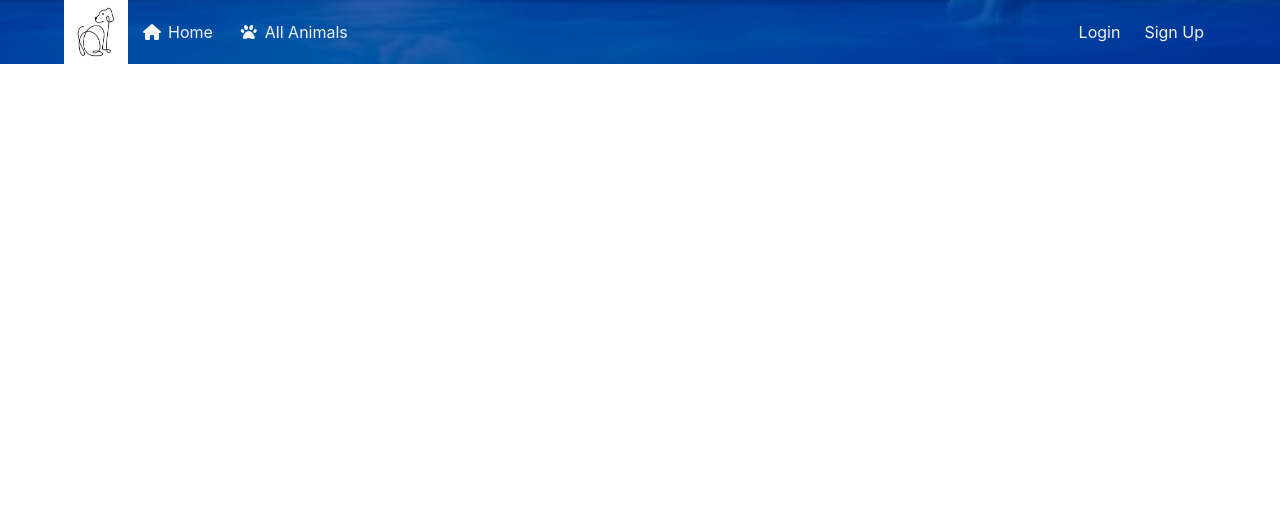
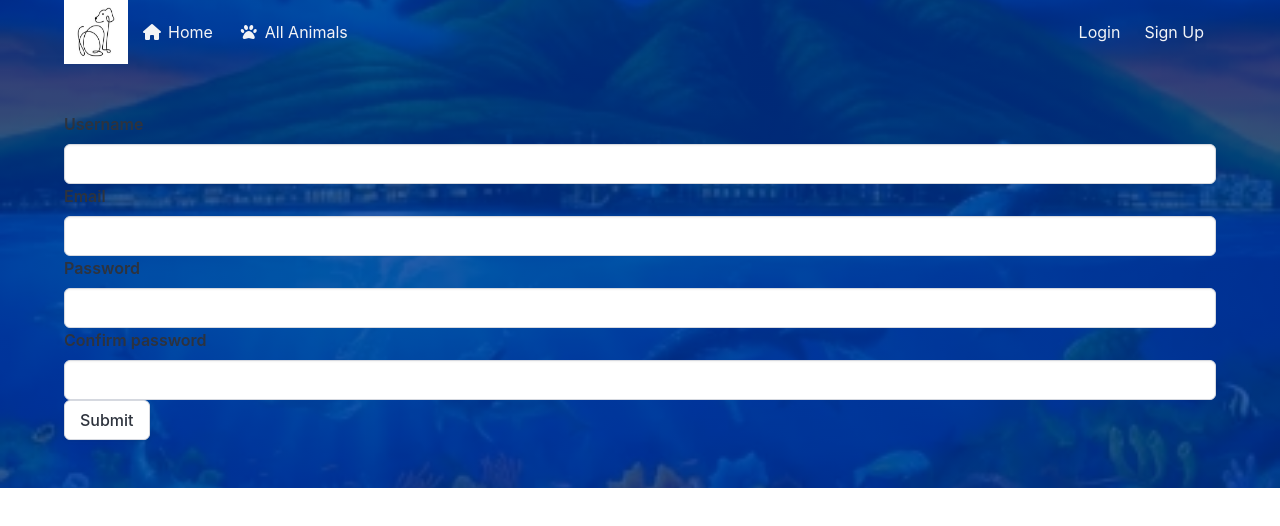
Before and after one commit to hoenigma/SEB-Project-3-Frontend, a React (Vite) app: page /signup in a window 1280 px wide. Shown: the top 526 px of the page. Built offline with nearby package versions, Linux system fonts and the light colour scheme.

Commit message:
Functionality to signup and login, started user view for memeber (added logout)

```diff
--- a/src/App.tsx
+++ b/src/App.tsx
@@ -2,30 +2,56 @@ import {
   BrowserRouter as Router,
   Routes,
   Route,
-  useFetcher,
 } from "react-router-dom";
 import Home from "./components/Home";
 import Navbar from "./components/Navbar";
-// import Signup from './components/Signup'
-// import Login from './components/Login'
+import Signup from './components/Signin'
+import Login from './components/Login'
 // import AddAnimal from './components/AddAnimal'
 import { useEffect, useState } from "react";
 import ShowAnimal from "./components/ShowAnimal";
 import AllAnimals from "./components/AllAnimals";
 import axios from "axios";
-import react from "react";
+import React from "react";
+
 
 function App() {
+      //set a useState for the user, so we can put in a prop to the Navbar
+  const[user, setUser] = useState(null)
+//fetch the user info and the token for that user
+  async function fetchUser(){
+
+    const token = localStorage.getItem("token")
+    //the response is the getCurrentUser function and the token from the website
+    const resp = await axios.get('/api/user', {
+      headers: { Authorization: `Bearer ${token}` }
+    })
+    console.log(resp.data)
+    //the user has been set to the resp.data which is the user details (username, email, id)
+    setUser(resp.data)
+
+  }
+  //using useEffect to run this once when laoded in
+  //if there is a token (so if user logged in) it will fetch the user
+  useEffect(()=>{
+    const token = localStorage.getItem("token")
+    if(token) fetchUser()
+  },[])
+
+
+
+
+
   return (
     <Router>
-      <Navbar />
+      <Navbar user={user} setUser={setUser} />
       <Routes>
         <Route path="/" element={<Home />} />
         <Route path="/animals" element={<AllAnimals />} />
-        {/* <Route path="/signup" element={< Signup />} />
-        <Route path="/login" element={< Login fetchUser={fetchUser}/>} />
-        <Route path="/addanimal" element={< AddAnimal />} /> */}
-        <Route path="/animal/:animalId" element={<ShowAnimal />} /> */
+        <Route path="/signup" element={< Signup />} />
+        <Route path="/login" element={< Login fetchUser={fetchUser} />} />
+        {/* <Route path="/addanimal" element={< AddAnimal />} /> */}
+        <Route path="/animal/:animalId" element={<ShowAnimal  />} /> */
       </Routes>
     </Router>
   );
--- a/src/components/Login.tsx
+++ b/src/components/Login.tsx
@@ -0,0 +1,78 @@
+import React from "react";
+import { SyntheticEvent } from "react";
+import axios from "axios";
+import { useNavigate } from "react-router-dom";
+
+export default function Login({fetchUser}: {fetchUser: Function}) {
+  const navigate = useNavigate();
+
+  const [formData, setFormData] = React.useState({
+    email: "",
+    password: "",
+  });
+
+  const [errorMessage, setErrorMessage] = React.useState("");
+  //for login just make the error a string, we dont want bad people knowing is a user exists
+
+  function handleChange(e: any) {
+    const fieldName = e.target.name;
+    const newFormData = structuredClone(formData);
+    newFormData[fieldName as keyof typeof formData] = e.target.value;
+    setFormData(newFormData);
+    setErrorMessage("")
+  }
+
+  async function handleSubmit(e: SyntheticEvent) {
+    try {
+      e.preventDefault();
+      const resp = await axios.post("/api/login", formData);
+      localStorage.setItem("token", resp.data.token);
+      console.log(resp.data);
+      //we need to fetch the User
+      fetchUser()
+      //then navigate to the home page
+      navigate("/");
+    } catch (e: any) {
+      setErrorMessage(e.response.data.message);
+    }
+  }
+
+  console.log(formData);
+
+  return (
+    <div className="section">
+      <div className="container">
+        <form onSubmit={handleSubmit}>
+          <div className="field">
+            <label className="label">Email</label>
+            <div className="control">
+              <input
+                className="input"
+                type="text"
+                name={"email"}
+                onChange={handleChange}
+                value={formData.email}
+              />
+            </div>
+          </div>
+          <div className="field">
+            <label className="label">Password</label>
+            <div className="control">
+              <input
+                className="input"
+                type="password"
+                name={"password"}
+                onChange={handleChange}
+                value={formData.password}
+              />
+            </div>
+            {errorMessage && (
+            <small className="has-text-danger">{errorMessage}</small>
+          )}
+          </div>
+          <button className="button">Submit</button>
+        </form>
+      </div>
+    </div>
+  );
+}
--- a/src/components/Navbar.tsx
+++ b/src/components/Navbar.tsx
@@ -3,20 +3,21 @@ import { IUser } from "../interfaces/user";
 import dogImage from "../assets/dog.jpg";
 import "@fortawesome/fontawesome-free/css/all.css";
 
-// interface NavbarProps {
-//   user: null | IUser;
-//   setUser: Function;
-// }
+interface NavbarProps {
+  user: null | IUser;
+  setUser: Function;
+}
 
-function Navbar() {
-  // console.log("user in the navbar:", user);
-  // const navigate = useNavigate();
+function Navbar({ user, setUser }: NavbarProps) {
+  console.log("user in the navbar:", user);
 
-  // function logout() {
-  //   localStorage.removeItem("token");
-  //   setUser(null);
-  //   navigate("/");
-  // }
+  const navigate = useNavigate();
+
+  function logout() {
+    localStorage.removeItem("token");
+    setUser(null);
+    navigate("/");
+  }
 
   return (
     <>
@@ -48,12 +49,24 @@ function Navbar() {
                 </Link>
               </div>
               <div className="navbar-end">
-                <Link to="/" className="navbar-item has-text-light">
-                  Login
-                </Link>
-                <Link to="/" className="navbar-item has-text-light">
-                  Sign Up
-                </Link>
+                {!user && (
+                  <Link to="/login" className="navbar-item has-text-light">
+                    Login
+                  </Link>
+                )}
+                {!user && (
+                  <Link to="/signup" className="navbar-item has-text-light">
+                    Sign Up
+                  </Link>
+                )}
+                {/* Create a logout button, add a function logout to the onClick */}
+                {user && (
+                  <button
+                    onClick={logout}
+                    className="button navbar-item is-ghost">
+                    Logout
+                  </button>
+                )}
               </div>
             </div>
           </div>
--- a/src/components/Signin.tsx
+++ b/src/components/Signin.tsx
@@ -0,0 +1,119 @@
+import React from "react";
+import { SyntheticEvent } from "react";
+import axios from "axios";
+import { useNavigate } from "react-router-dom";
+
+export default function Signup() {
+  //get useNavigate working
+  const navigate = useNavigate();
+
+  //useState for the typing
+  const [formData, setFormData] = React.useState({
+    username: "",
+    email: "",
+    password: "",
+    passwordConfirmation: "",
+  });
+  //useState for the error
+  const [errorData, setErrorData] = React.useState({
+    username: "",
+    email: "",
+    password: "",
+    passwordConfirmation: "",
+  });
+
+  //function for handle change-gets the value of what is typed
+  function handleChange(e: any) {
+    const fieldName = e.target.name;
+    const newFormData = structuredClone(formData);
+    newFormData[fieldName as keyof typeof formData] = e.target.value;
+    setFormData(newFormData);
+  }
+
+  //function for handle submit-when click, check for errors on from and add to database
+  async function handleSubmit(e: SyntheticEvent) {
+    try {
+      e.preventDefault();
+      const resp = await axios.post("/api/signup", formData);
+      console.log(resp.data);
+      navigate("/login");
+    } catch (e: any) {
+      setErrorData(e.response.data.errors);
+    }
+  }
+
+  return (
+    <div className="section">
+      <div className="container">
+        {/* function for clicking submit */}
+        <form onSubmit={handleSubmit}>
+          <div className="field">
+            <label className="label">Username</label>
+            <div className="control">
+              <input
+                className="input"
+                type="text"
+                name={"username"}
+                //function to handle typing changes
+                onChange={handleChange}
+                value={formData.username}
+              />
+              {/* error handeling, show text from error messaging */}
+              {errorData.username && (
+                <small className="has-text-danger">{errorData.username}</small>
+              )}
+            </div>
+          </div>
+          <div className="field">
+            <label className="label">Email</label>
+            <div className="control">
+              <input
+                className="input"
+                type="text"
+                name={"email"}
+                onChange={handleChange}
+                value={formData.email}
+              />
+              {errorData.email && (
+                <small className="has-text-danger">{errorData.email}</small>
+              )}
+            </div>
+          </div>
+          <div className="field">
+            <label className="label">Password</label>
+            <div className="control">
+              <input
+                className="input"
+                type="password"
+                name={"password"}
+                onChange={handleChange}
+                value={formData.password}
+              />
+              {errorData.password && (
+                <small className="has-text-danger">{errorData.password}</small>
+              )}
+            </div>
+          </div>
+          <div className="field">
+            <label className="label">Confirm password</label>
+            <div className="control">
+              <input
+                className="input"
+                type="password"
+                name={"passwordConfirmation"}
+                onChange={handleChange}
+                value={formData.passwordConfirmation}
+              />
+              {errorData.passwordConfirmation && (
+                <small className="has-text-danger">
+                  {errorData.passwordConfirmation}
+                </small>
+              )}
+            </div>
+          </div>
+          <button className="button">Submit</button>
+        </form>
+      </div>
+    </div>
+  );
+}
```
